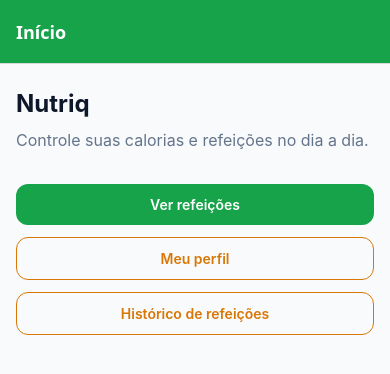
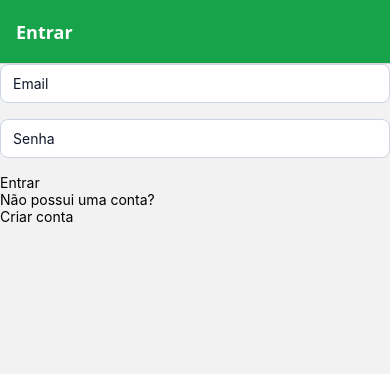
Before and after one commit to guilhermegiovani/Nutriq, a React Native app: screen / in a window 390 px wide. Shown: the top 374 px of the page. Built offline with nearby package versions, Linux system fonts and the light colour scheme; no server answers.

Commit message:
refactor: prepare navigation for authentication flow

```diff
--- a/src/constants/routes.ts
+++ b/src/constants/routes.ts
@@ -15,4 +15,8 @@ export const ROUTES = {
   ADD_NEW_MEALS: 'AddNewMeals',
   /** Editar refeição */
   UPDATE_MEALS: 'UpdateMeals',
+  /** Login */
+  LOGIN: 'Login',
+  /** Register */
+  REGISTER: 'Register'
 } as const;
--- /dev/null
+++ b/src/navigation/AppNavigator.tsx
@@ -0,0 +1,56 @@
+import { createNativeStackNavigator } from '@react-navigation/native-stack';
+import { AppStackParamList } from './types';
+
+import { ROUTES } from '@/constants/routes';
+import { HomeScreen } from '@/screens/HomeScreen';
+import { MealsScreen } from '@/screens/MealsScreen';
+import { ProfileScreen } from '@/screens/ProfileScreen';
+import { AddNewMealsScreen } from '@/screens/AddNewMealsScreen';
+import { UpdateMealsScreen } from '@/screens/UpdateMealsScreen';
+import { HistoricalScreen } from '@/screens/HistoricalScreen';
+
+const Stack = createNativeStackNavigator<AppStackParamList>();
+
+export function AppNavigator() {
+    return (
+        <Stack.Navigator
+        initialRouteName={ROUTES.HOME}
+        screenOptions={{
+          headerStyle: { backgroundColor: '#16a34a' },
+          headerTintColor: '#fff',
+          headerTitleStyle: { fontWeight: '600' },
+        }}
+      >
+        <Stack.Screen
+          name={ROUTES.HOME}
+          component={HomeScreen}
+          options={{ title: 'Início' }}
+        />
+        <Stack.Screen
+          name={ROUTES.MEALS}
+          component={MealsScreen}
+          options={{ title: 'Refeições' }}
+        />
+        <Stack.Screen
+          name={ROUTES.PROFILE}
+          component={ProfileScreen}
+          options={{ title: 'Perfil' }}
+        />
+        <Stack.Screen
+          name={ROUTES.HISTORICAL}
+          component={HistoricalScreen}
+          options={{ title: 'Histórico de Refeições' }}
+        />
+        <Stack.Screen
+          name={ROUTES.ADD_NEW_MEALS}
+          component={AddNewMealsScreen}
+          options={{ title: 'Adicionar Nova Refeição' }}
+        />
+        <Stack.Screen
+          name={ROUTES.UPDATE_MEALS}
+          component={UpdateMealsScreen}
+          options={{ title: 'Editar Refeição' }}
+        />
+      </Stack.Navigator>
+    )
+}
--- /dev/null
+++ b/src/navigation/AuthNavigator.tsx
@@ -0,0 +1,32 @@
+import { createNativeStackNavigator } from "@react-navigation/native-stack";
+import { AuthStackParamList } from "./types";
+import { ROUTES } from "@/constants/routes";
+import { RegisterScreen } from "@/screens/register/RegisterScreen";
+import { LoginScreen } from "@/screens/login/LoginScreen";
+
+const Stack = createNativeStackNavigator<AuthStackParamList>();
+
+export function AuthNavigator() {
+
+    return (
+        <Stack.Navigator
+        initialRouteName={ROUTES.LOGIN}
+        screenOptions={{
+          headerStyle: { backgroundColor: '#16a34a' },
+          headerTintColor: '#fff',
+          headerTitleStyle: { fontWeight: '600' },
+        }}
+      >
+        <Stack.Screen
+          name={ROUTES.LOGIN}
+          component={LoginScreen}
+          options={{ title: 'Entrar' }}
+        />
+        <Stack.Screen
+          name={ROUTES.REGISTER}
+          component={RegisterScreen}
+          options={{ title: 'Criar conta' }}
+        />
+      </Stack.Navigator>
+    )
+}
--- a/src/navigation/RootNavigator.tsx
+++ b/src/navigation/RootNavigator.tsx
@@ -1,64 +1,22 @@
 import { NavigationContainer } from '@react-navigation/native';
-import { createNativeStackNavigator } from '@react-navigation/native-stack';
-
-import { ROUTES } from '@/constants/routes';
-import type { RootStackParamList } from '@/navigation/types';
-import { HomeScreen } from '@/screens/HomeScreen';
-import { MealsScreen } from '@/screens/MealsScreen';
-import { ProfileScreen } from '@/screens/ProfileScreen';
-import { AddNewMealsScreen } from '@/screens/AddNewMealsScreen';
-import { UpdateMealsScreen } from '@/screens/UpdateMealsScreen';
-import { HistoricalScreen } from '@/screens/HistoricalScreen';
+import { AppNavigator } from './AppNavigator';
+import { AuthNavigator } from './AuthNavigator';
 
 /** Pilha nativa tipada com as rotas do app */
-const Stack = createNativeStackNavigator<RootStackParamList>();
+//const Stack = createNativeStackNavigator<RootStackParamList>();
 
 /**
  * Navegação principal do Nutriq.
  * Stack simples por enquanto; depois pode virar tabs + stack.
  */
 export function RootNavigator() {
+  const isAuthenticated = false
+
   return (
     <NavigationContainer>
-      <Stack.Navigator
-        initialRouteName={ROUTES.HOME}
-        screenOptions={{
-          headerStyle: { backgroundColor: '#16a34a' },
-          headerTintColor: '#fff',
-          headerTitleStyle: { fontWeight: '600' },
-        }}
-      >
-        <Stack.Screen
-          name={ROUTES.HOME}
-          component={HomeScreen}
-          options={{ title: 'Início' }}
-        />
-        <Stack.Screen
-          name={ROUTES.MEALS}
-          component={MealsScreen}
-          options={{ title: 'Refeições' }}
-        />
-        <Stack.Screen
-          name={ROUTES.PROFILE}
-          component={ProfileScreen}
-          options={{ title: 'Perfil' }}
-        />
-        <Stack.Screen
-          name={ROUTES.HISTORICAL}
-          component={HistoricalScreen}
-          options={{ title: 'Histórico de Refeições' }}
-        />
-        <Stack.Screen
-          name={ROUTES.ADD_NEW_MEALS}
-          component={AddNewMealsScreen}
-          options={{ title: 'Adicionar Nova Refeição' }}
-        />
-        <Stack.Screen
-          name={ROUTES.UPDATE_MEALS}
-          component={UpdateMealsScreen}
-          options={{ title: 'Editar Refeição' }}
-        />
-      </Stack.Navigator>
+      {isAuthenticated
+        ? <AppNavigator />
+        : <AuthNavigator />}
     </NavigationContainer>
   );
 }
--- a/src/navigation/types.ts
+++ b/src/navigation/types.ts
@@ -5,7 +5,7 @@ import type { Meal } from '@/types/meal';
  * Parâmetros de cada tela da pilha principal.
  * `undefined` = tela sem parâmetros na rota.
  */
-export type RootStackParamList = {
+export type AppStackParamList = {
   [ROUTES.HOME]: undefined;
   [ROUTES.MEALS]: undefined;
   [ROUTES.PROFILE]: undefined;
@@ -13,3 +13,17 @@ export type RootStackParamList = {
   [ROUTES.ADD_NEW_MEALS]: undefined;
   [ROUTES.UPDATE_MEALS]: { meal: Meal };
 };
+
+export type AuthStackParamList = {
+  [ROUTES.LOGIN]: undefined;
+  [ROUTES.REGISTER]: undefined;
+}
+
+// export type RootStackParamList = {
+//   [ROUTES.HOME]: undefined;
+//   [ROUTES.MEALS]: undefined;
+//   [ROUTES.PROFILE]: undefined;
+//   [ROUTES.HISTORICAL]: undefined;
+//   [ROUTES.ADD_NEW_MEALS]: undefined;
+//   [ROUTES.UPDATE_MEALS]: { meal: Meal };
+// };
--- /dev/null
+++ b/src/screens/login/LoginScreen.tsx
@@ -0,0 +1,38 @@
+import { Form } from "@/components/ui/Form";
+import { Input } from "@/components/ui/Input";
+import { useState } from "react";
+import { Pressable, Text, View } from "react-native";
+
+
+export function LoginScreen() {
+    const [email, setEmail] = useState("")
+    const [password, setPassword] = useState("")
+
+    return (
+        <View>
+            <Form>
+                <Input
+                    placeholder="Email"
+                    value={email}
+                    onChange={(e) => setEmail(e)}
+                />
+
+                <Input
+                    placeholder="Senha"
+                    value={password}
+                    onChange={(p) => setEmail(p)}
+                />
+
+                <Pressable>
+                    <Text>Entrar</Text>
+                </Pressable>
+            </Form>
+
+            <Text>Não possui uma conta?</Text>
+
+            <Pressable>
+                <Text>Criar conta</Text>
+            </Pressable>
+        </View>
+    )
+}
--- /dev/null
+++ b/src/screens/register/RegisterScreen.tsx
@@ -0,0 +1,7 @@
+
+
+export function RegisterScreen() {
+    return (
+        <></>
+    )
+}
```
